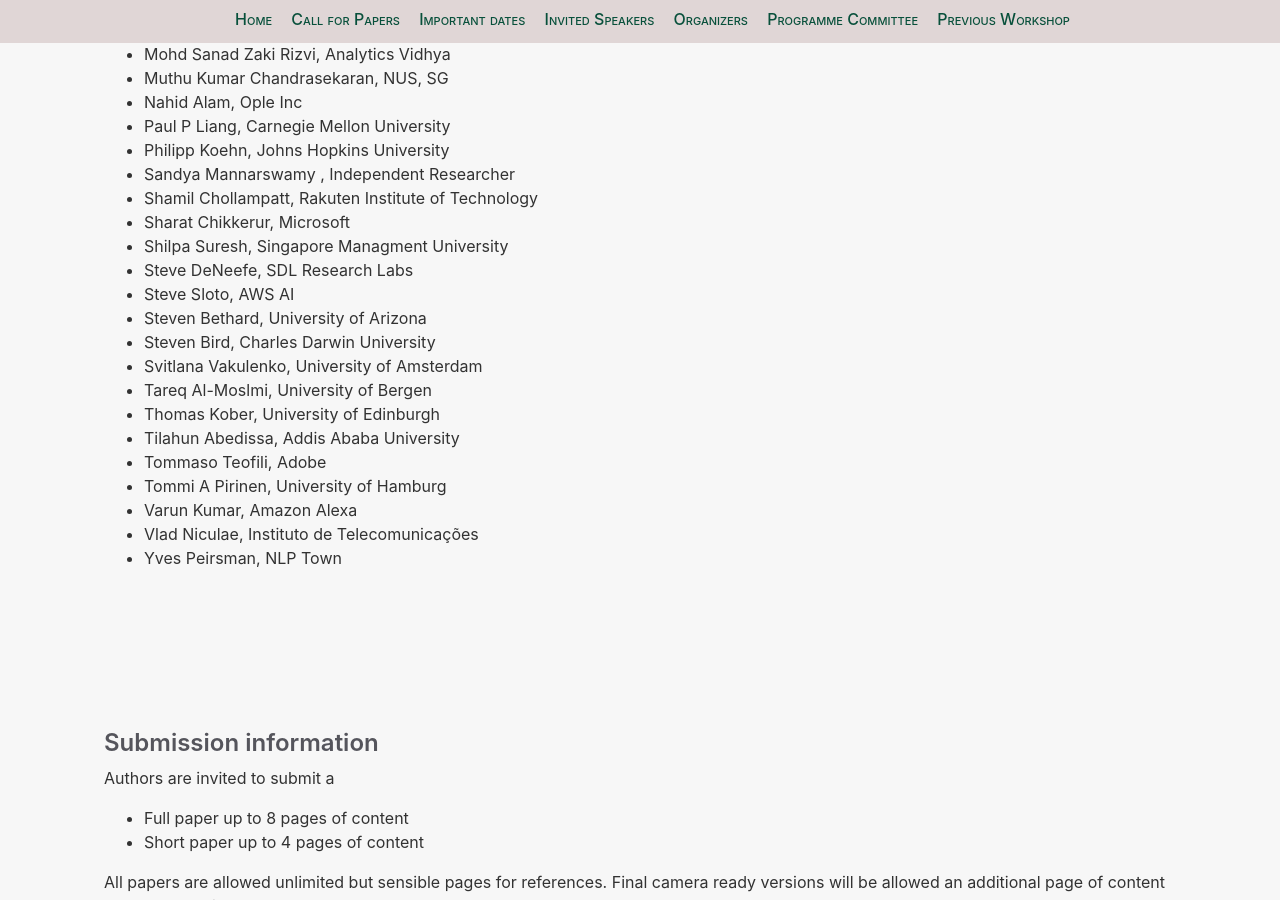
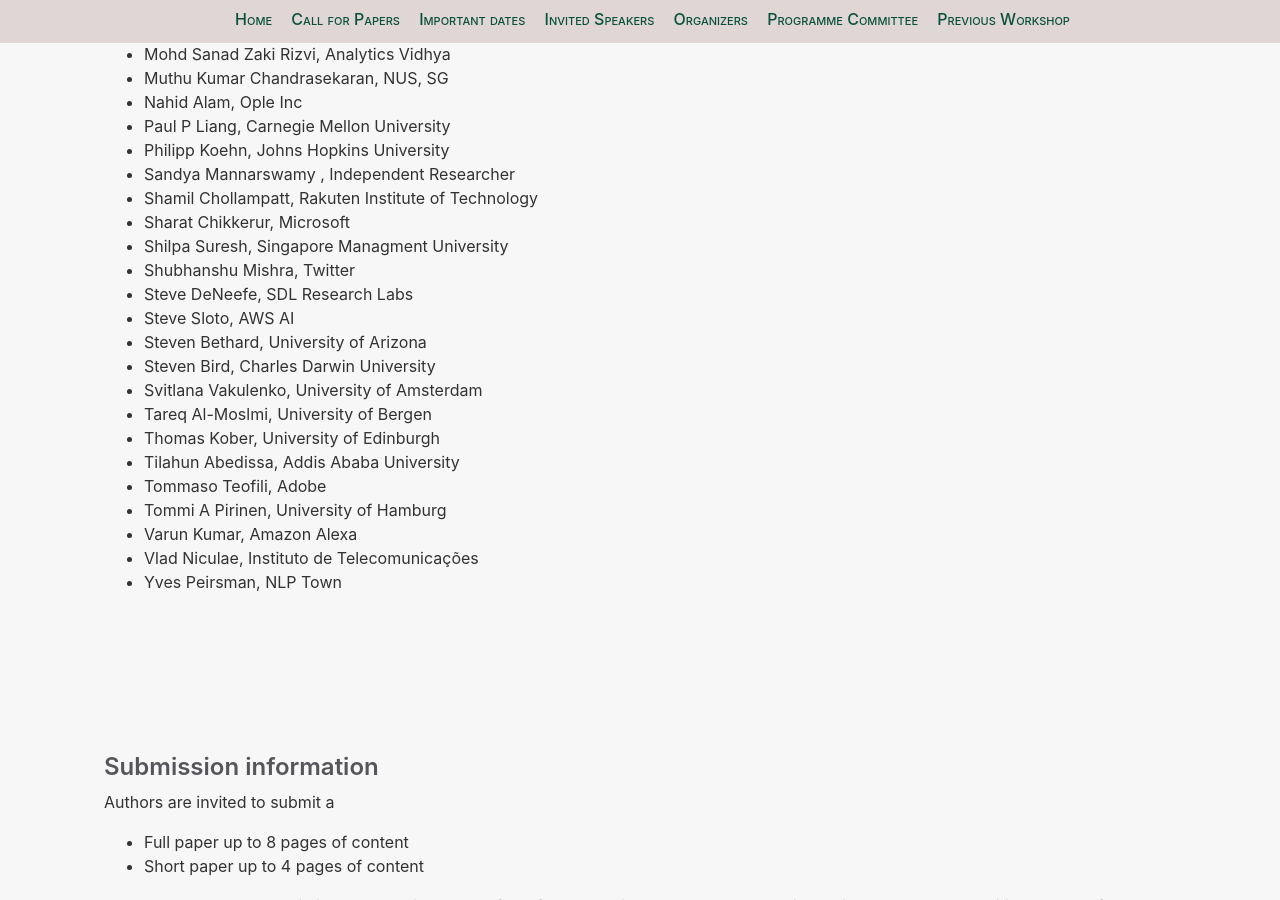
Before and after one commit to nlposs/nlposs.github.io, a Jekyll site: the page built from 2020/index.md, in a window 1280 px wide and 900 px high, scrolled down 4589 px. Built offline with Jekyll 4.4.1, drawn with Linux system fonts in a browser that asks for light colours.

Commit message:
Add missing PC

```diff
--- a/2020/index.md
+++ b/2020/index.md
@@ -150,6 +150,7 @@
  - Shamil Chollampatt, Rakuten Institute of Technology
  - Sharat Chikkerur, Microsoft
  - Shilpa Suresh, Singapore Managment University
+ - Shubhanshu Mishra, Twitter
  - Steve DeNeefe, SDL Research Labs
  - Steve Sloto,	AWS AI
  - Steven Bethard, University of Arizona
```
